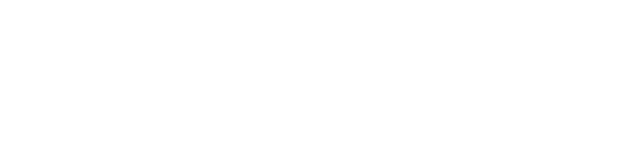
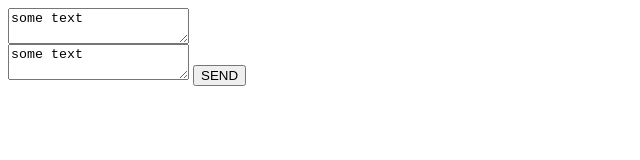
Before and after one commit to prettyimpolite/Chatroom, a plain HTML site: page index.html in a window 1280 px wide. Shown: the whole page, without its empty margins (0-640 px from the left). Drawn offline with Linux system fonts and the light colour scheme.

Commit message:
Story 2: Textareas and button added

```diff
--- a/index.html
+++ b/index.html
@@ -5,6 +5,13 @@
 	</title>
 </head>
 <body>
+<div class="CentralArea">
+	<textarea class="ChatContent">some text</textarea>
+	<div>
+		<textarea class="ChatContent">some text</textarea>
+		<button>SEND</button>
+	</div>
+</div>
 
 </body>
 </html>
```
